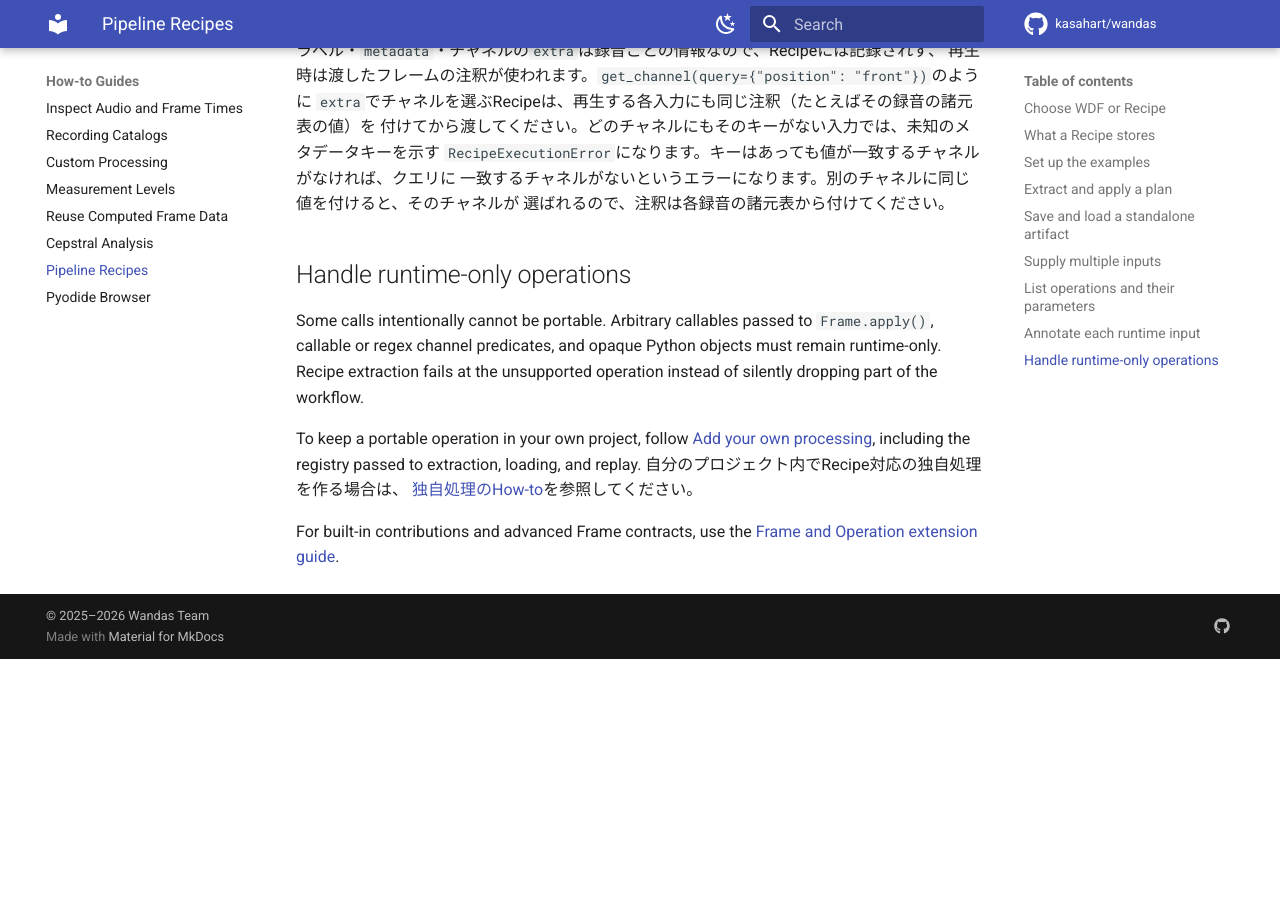
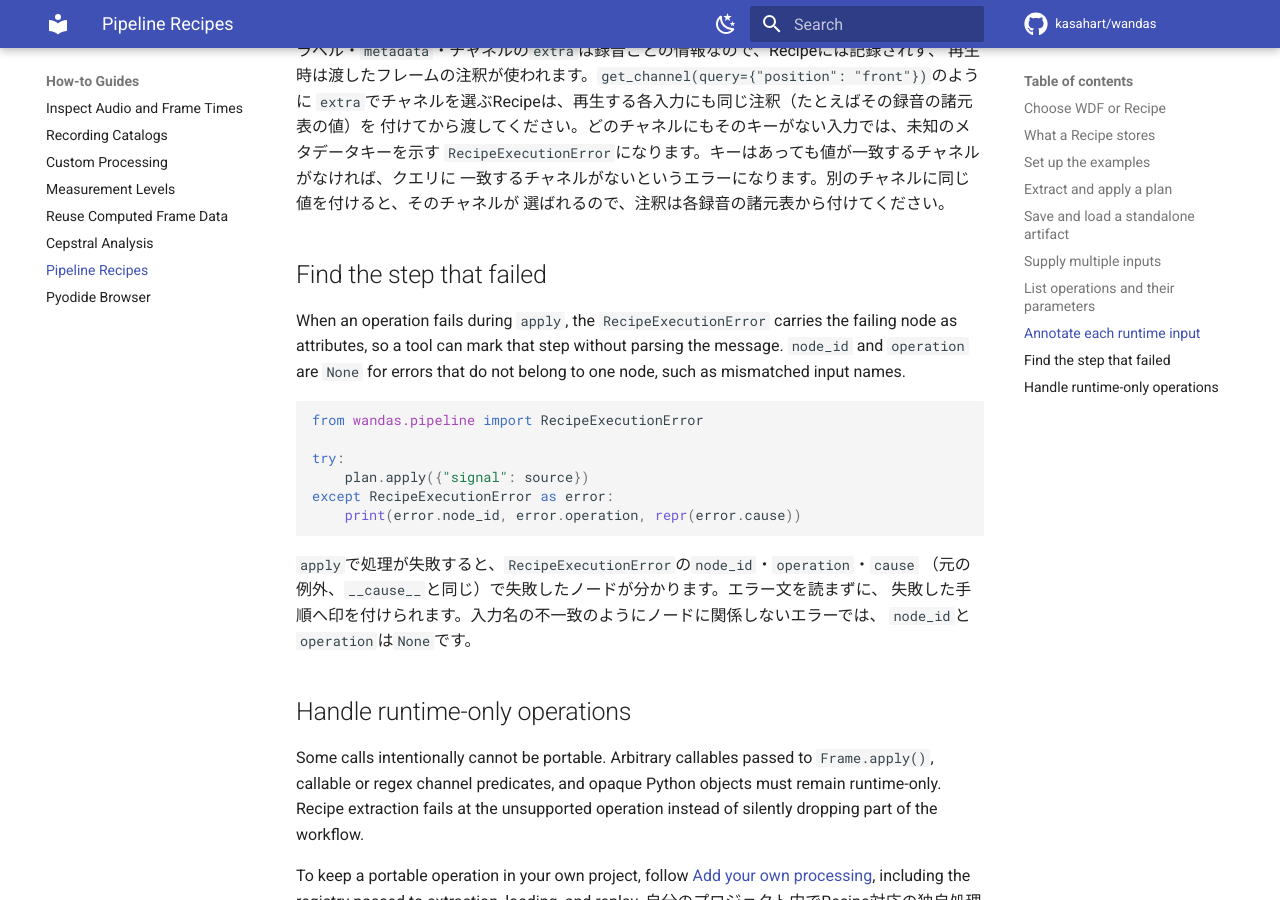
Before and after one commit to kasahart/wandas, an MkDocs documentation site: the page built from docs/src/how-to/pipeline-recipes.md, in a window 1280 px wide and 900 px high, scrolled down 3570 px. Built offline with MkDocs 1.6.1 and Material for MkDocs 9.7.7, drawn with Linux system fonts in a browser that asks for light colours; comment, search, counter and statistics services are not loaded; before the commit the page ends 4229 px from its top, so only the background shows below that.

Commit message:
Expose the failing node on RecipeExecutionError
RecipeExecutionError now carries node_id, operation and cause, so a tool
can mark the failed Recipe step without parsing the message. Errors not
tied to one node keep None there; the message text is unchanged.

Closes #569

Co-Authored-By: Claude Opus 5.5 (1M context) <noreply@anthropic.com>
Claude-Session: https://claude.ai/code/session_013b59uNm1WEVJ2eSz1QJB3D

````diff
--- a/docs/src/how-to/pipeline-recipes.md
+++ b/docs/src/how-to/pipeline-recipes.md
@@ -167,6 +167,27 @@ so annotate each input from its own catalog row.
 一致するチャネルがないというエラーになります。別のチャネルに同じ値を付けると、そのチャネルが
 選ばれるので、注釈は各録音の諸元表から付けてください。
 
+## Find the step that failed
+
+When an operation fails during `apply`, the `RecipeExecutionError` carries the
+failing node as attributes, so a tool can mark that step without parsing the
+message. `node_id` and `operation` are `None` for errors that do not belong to
+one node, such as mismatched input names.
+
+```python
+from wandas.pipeline import RecipeExecutionError
+
+try:
+    plan.apply({"signal": source})
+except RecipeExecutionError as error:
+    print(error.node_id, error.operation, repr(error.cause))
+```
+
+`apply`で処理が失敗すると、`RecipeExecutionError`の`node_id`・`operation`・`cause`
+（元の例外、`__cause__`と同じ）で失敗したノードが分かります。エラー文を読まずに、
+失敗した手順へ印を付けられます。入力名の不一致のようにノードに関係しないエラーでは、
+`node_id`と`operation`は`None`です。
+
 ## Handle runtime-only operations
 
 Some calls intentionally cannot be portable. Arbitrary callables passed to
````
Also changed, not shown: docs/src/contributing/component-test-specification.md (+1 -1 lines), docs/src/release-notes/unreleased.md (+13 -0 lines), 4 other files.
